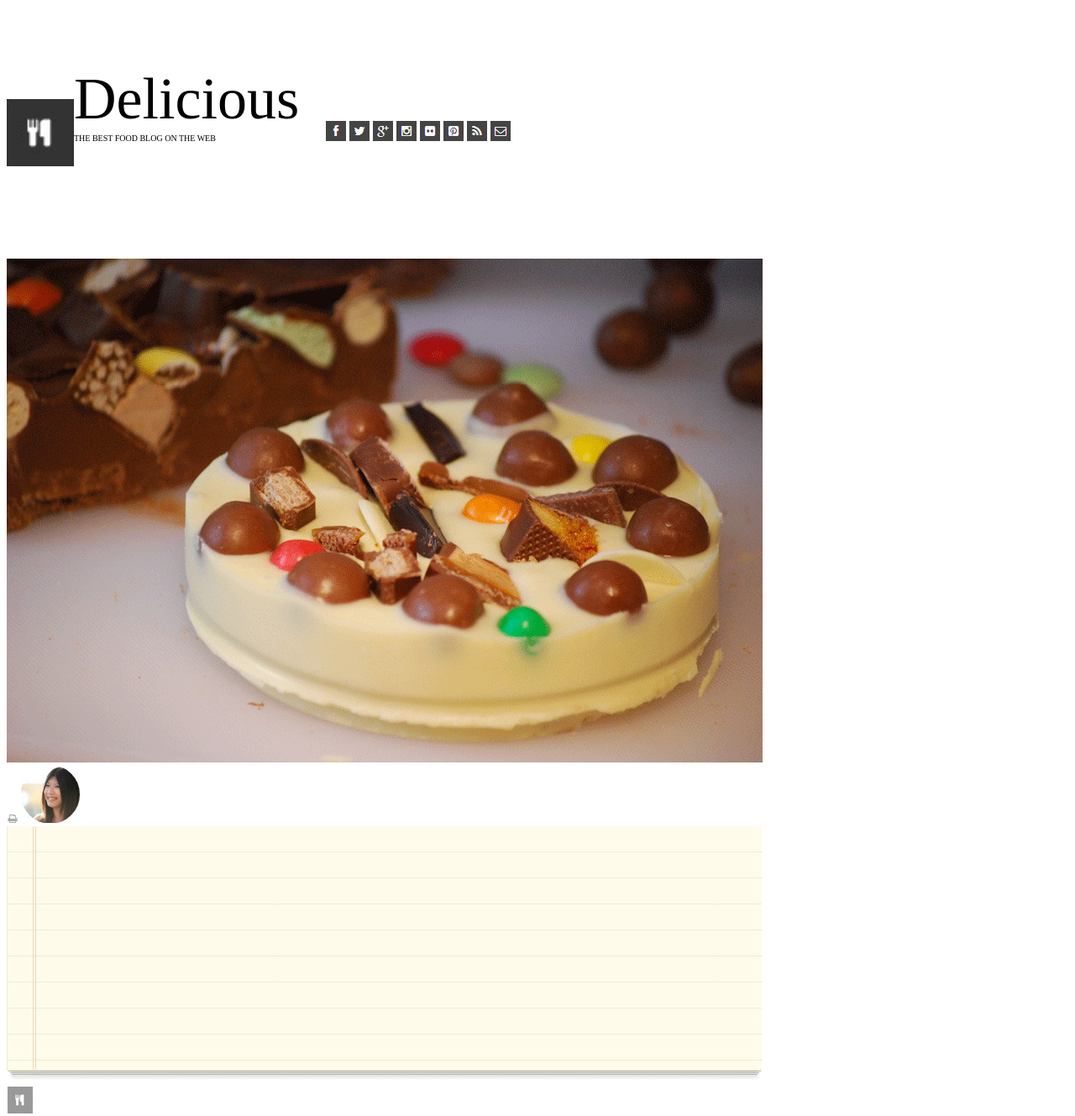
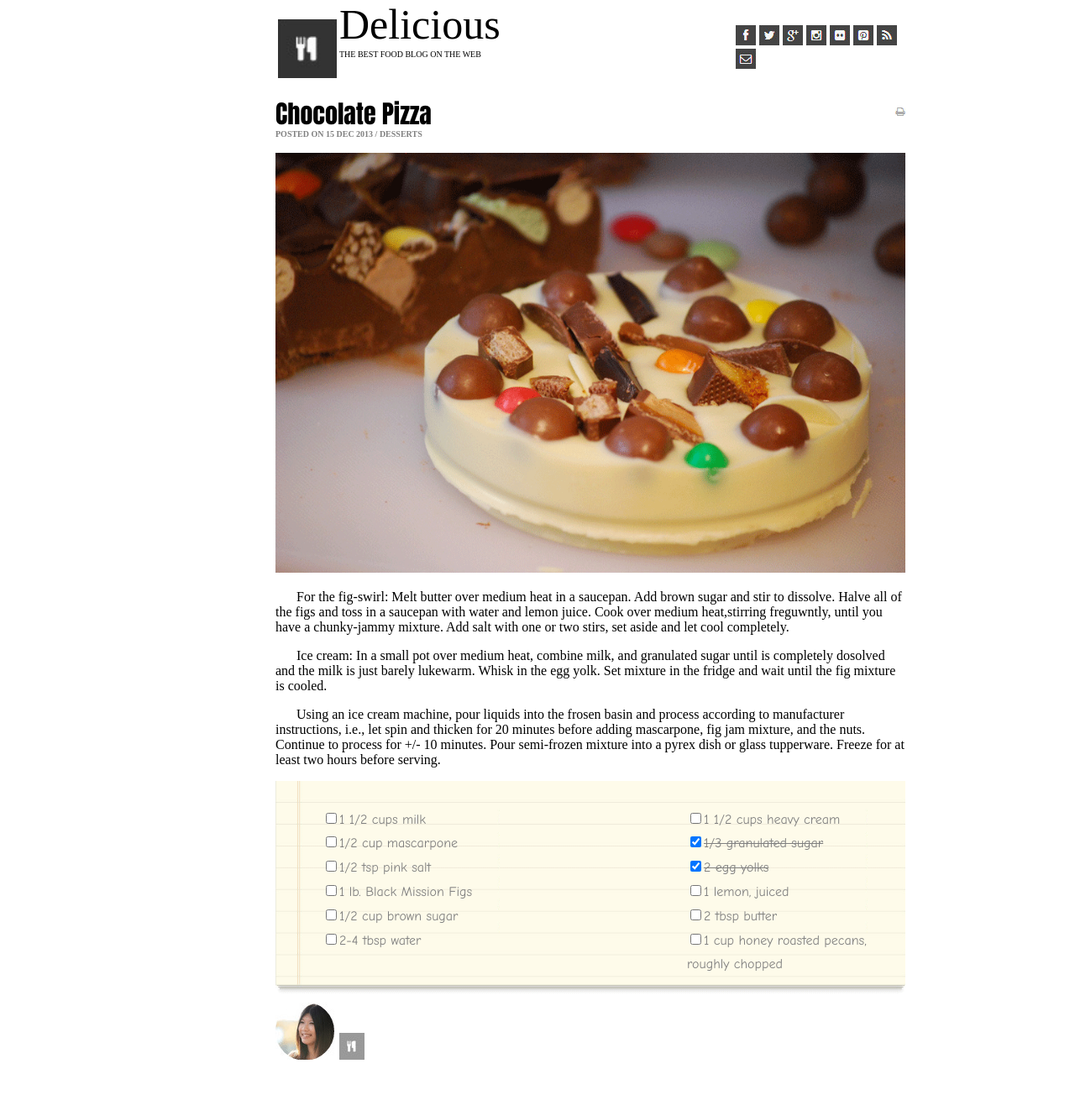
Before and after one commit to Twin-2/Chocolate-Pizza-challenge, a plain HTML site: page index.html in a window 1280 px wide. Shown: the whole page at 84% size. After the commit the page ends 1280 px from the top, so only its background shows below. Drawn offline with Linux system fonts and the light colour scheme.

Commit message:
finished through ingredient list

```diff
--- a/index.html
+++ b/index.html
@@ -5,23 +5,35 @@
 
 <style>
 body{
-    max-width: 800px;
+    position: relative;
+    right: 25%;
+    left: 25%;
+    max-width: 750px;
 }
 .flex-container{
     display: flex;
     flex-direction: row;
-    align-items: center;
+    align-items:center;
+    height: 100px;
+
+
+}
+
+#main-logo{
+    float: left;
+    height: 70px;
+    width: 70px;
+    padding: 3px;
+    position:relative;
+}
+#main-logo-box{
+    vertical-align: center;
 }
 #heading{
-    width: 300px;
-}
-#main-logo{
-    float: left;
-    height: 80px;
-    width: 80px;
+    margin-right: 280px;
 }
 #main-heading{
-    font-size: 70px;
+    font-size: 50px;
     font-family:"Brush Script MT";
 }
 #sub-main-heading{
@@ -31,6 +43,64 @@ body{
 }
 #small-icons{
     float: right;
+
+
+}
+#content-heading{
+    font-size: 30px;
+    line-height: .5;
+    font-weight: bold;
+    font-family: "Impact";
+}
+#subheading2{
+    font-size: 10px;
+    color:grey;
+    font-family: "sans-serif";
+}
+#pizza{
+    width: 750px;
+
+}
+#small-print-icon{
+    float: right;
+    margin-right: 0px;
+}
+#recipe{
+    position: relative;
+    max-width: 750px;
+    text-indent: 25px;
+}
+#list-background{
+    width: 750px;
+}
+#ingredients{
+    display:inline;
+    position:relative;
+    font-family: "Comic Sans MS";
+    color:gray;
+    line-height: 1.8;
+}
+
+#right-side-ingredients{
+    position: absolute;
+    top: -225px;
+    left: 450px;
+    width: 300px;
+}
+#left-side-ingredients{
+    position:absolute;
+    top: -225px;
+    left: 16px;
+    width: 250px;
+}
+#ingredient-list{
+    list-style-type:none;
+}
+#right-side-ingredients li:nth-child(2){
+    text-decoration: line-through;
+}
+#right-side-ingredients li:nth-child(3){
+    text-decoration: line-through;
 }
 </style>
 
@@ -38,7 +108,7 @@ body{
 
  <body>
     <header class="flex-container">
-        <div><img id="main-logo" src="assets/logo.png"></div>
+        <div id="main-logo-box"><img id="main-logo" src="assets/logo.png"></div>
 
         <div id='heading'>
                 <p id="main-heading"> Delicious <br> <span id="sub-main-heading">THE BEST FOOD BLOG ON THE WEB</span></p>
@@ -54,22 +124,55 @@ body{
             <img class="small-icons" src="assets/rss-icon.png">
             <img class="small-icons" src="assets/mail-icon.png">
         </div>
+
     </header>
 
-
+    <div id="main-title">
+        <div id="small-print-icon"><img id="small-print-icon" src="assets/print-icon.png"></div>
+        <h1 id="content-heading">Chocolate Pizza <br> <span id="subheading2">POSTED ON 15 DEC 2013 / DESSERTS</span></h1>
+    </div>
 
     <img id="pizza" src="assets/choco-pizza.png" alt="picture of chocolate pizza">
+
+    <div id="recipe">
+        <p>For the fig-swirl: Melt butter over medium heat in a saucepan. Add brown sugar and stir to dissolve. Halve all of the figs and toss in a saucepan with water and lemon juice. Cook over medium heat,stirring freguwntly, until you have a chunky-jammy mixture. Add salt with one or two stirs, set aside and let cool completely.
+        </p>
+        <p>Ice cream: In a small pot over medium heat, combine milk, and granulated sugar until is completely dosolved and the milk is just barely lukewarm. Whisk in the egg yolk. Set mixture in the fridge and wait until the fig mixture is cooled.</p>
+        <p>Using an ice cream machine, pour liquids into the frosen basin and process according to manufacturer instructions, i.e., let spin and thicken for 20 minutes before adding mascarpone, fig jam mixture, and the nuts. Continue to process for +/- 10 minutes. Pour semi-frozen mixture into a pyrex dish or glass tupperware. Freeze for at least two hours before serving.</p>
+    </div>
+
+    <div id="ingredients">
+        <img id="list-background" src="assets/list-bg.png">
+        <div id="left-side-ingredients">
+            <ul id="ingredient-list">
+                <li><input type="checkbox">1 1/2 cups milk</li>
+                <li><input type="checkbox">1/2 cup mascarpone</li>
+                <li><input type="checkbox">1/2 tsp pink salt</li>
+                <li><input type="checkbox">1 lb. Black Mission Figs</li>
+                <li><input type="checkbox">1/2 cup brown sugar</li>
+                <li><input type="checkbox">2-4 tbsp water</li>
+            </ul>
+        </div>
+        <div id="right-side-ingredients">
+            <ul id="ingredient-list">
+                <li><input type="checkbox">1 1/2 cups heavy cream</li>
+                <li><input type="checkbox" checked>1/3 granulated sugar</li>
+                <li><input type="checkbox" checked>2 egg yolks</li>
+                <li><input type="checkbox">1 lemon, juiced</li>
+                <li><input type="checkbox">2 tbsp butter</li>
+                <li><input type="checkbox">1 cup honey roasted pecans, roughly chopped</li>
+            </ul>
+        </div>
+    </div>
 
 
 
 
 
 
-
-<img id="small-print-icon" src="assets/print-icon.png">
 <img id="author-picture" src="assets/van-pic.png">
 
-<img id="list-background" src="assets/list-bg.png">
+
 <img id="footer-logo" src="assets/small-logo.png">
 
 
```
